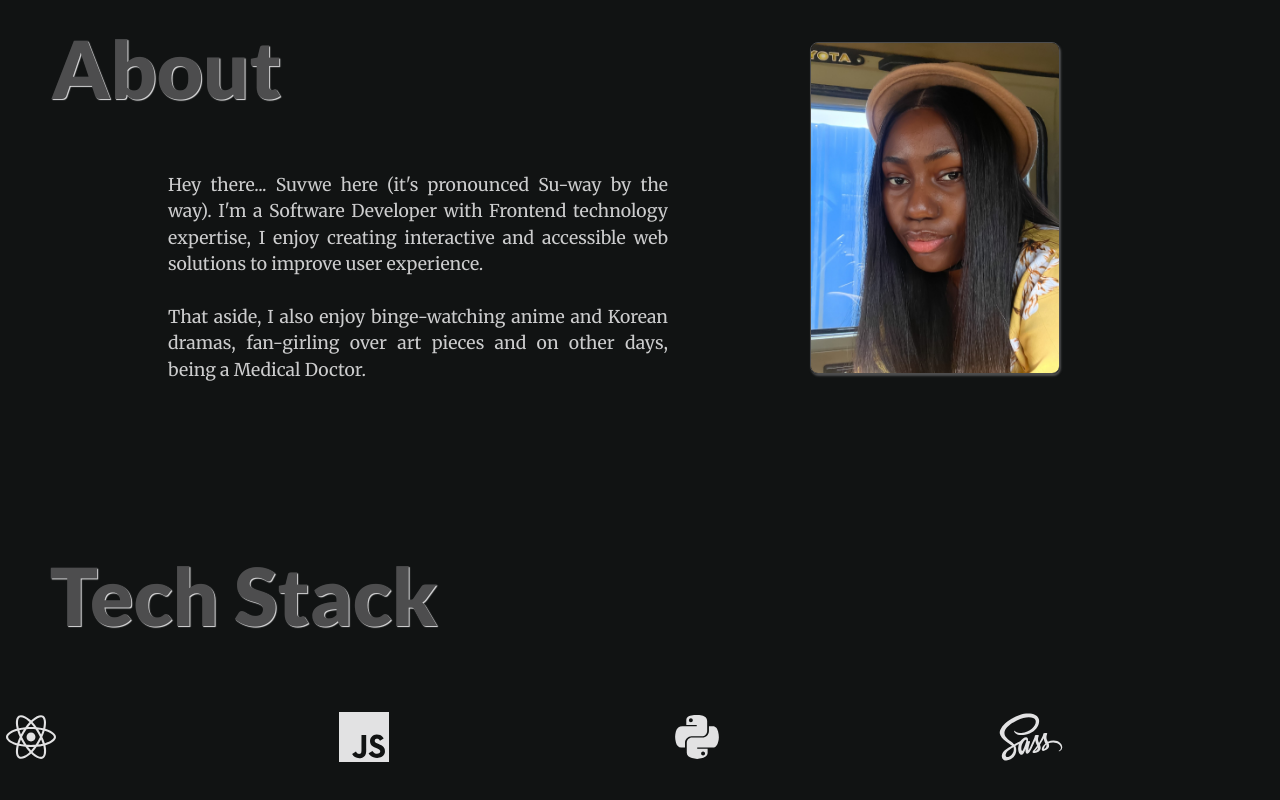
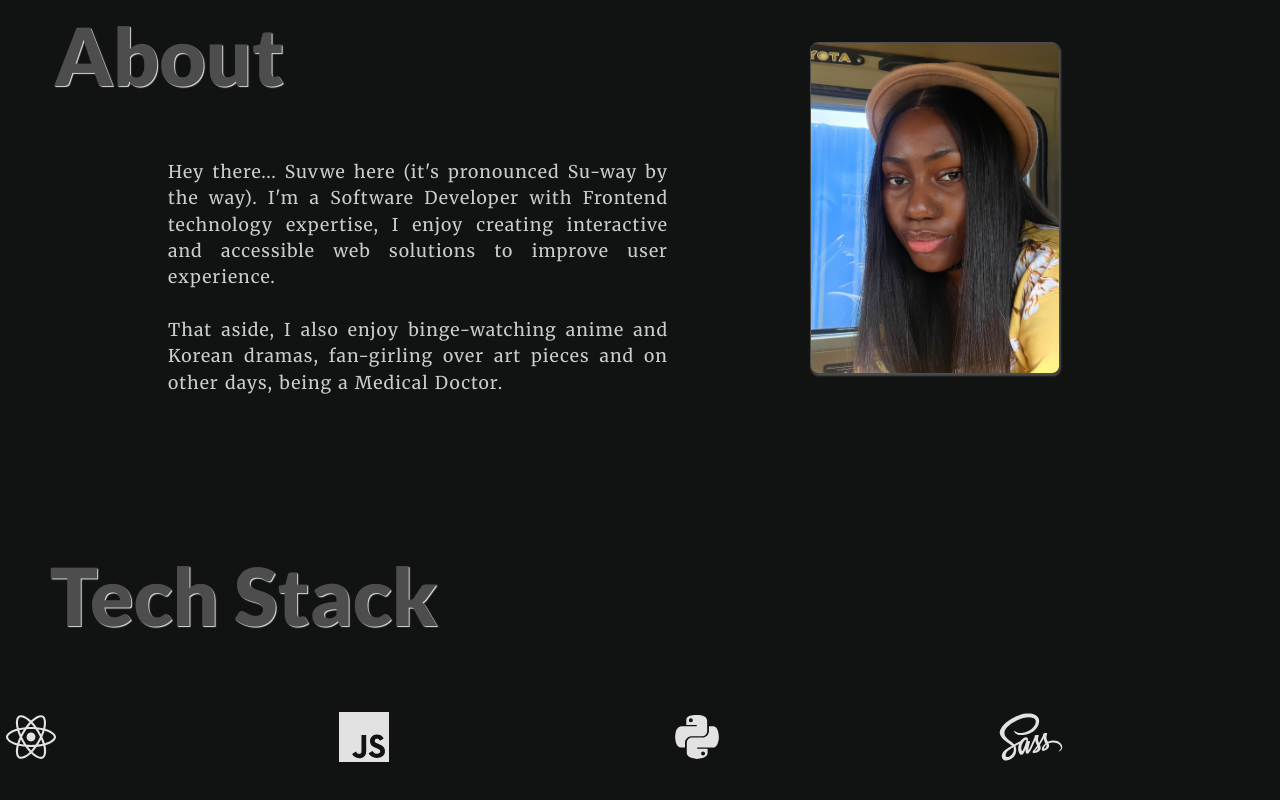
Before and after one commit to Sucodes/react-portfolio, a React (Create React App) app: page / in a window 1280 px wide. Shown: the part 902-1702 px from the top of the page. Built offline with nearby package versions, Linux system fonts and the light colour scheme; a web font is replaced by a local one.

Commit message:
About text space fix

```diff
--- a/src/components/about/About.module.scss
+++ b/src/components/about/About.module.scss
@@ -24,6 +24,8 @@
                 text-align: justify;
                 font-size: $fontSizeSm;
                 line-height: 1.25;
+                word-spacing: 1px;
+                letter-spacing: 1px;
             }
         }
 
```
